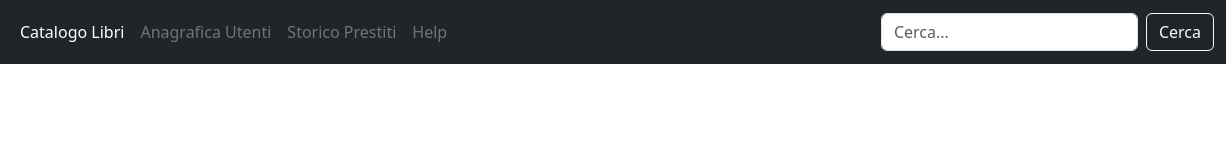
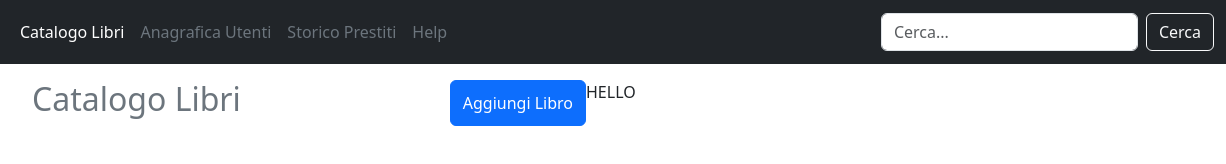
Before and after one commit to MhZ9191/html-css-bootstrap-dashboard, a plain HTML site: page index.html in a window 1280 px wide. Shown: the full height of the page, 54-1280 px from the left. Drawn offline with nearby package versions, Linux system fonts and the light colour scheme.

Commit message:
Add head for books and add display flex

```diff
--- a/index.html
+++ b/index.html
@@ -13,6 +13,7 @@
     />
   </head>
   <body>
+    <!-- HEAD -->
     <header>
       <nav class="navbar navbar-dark navbar-expand-lg bg-dark">
         <div class="container-fluid">
@@ -65,7 +66,20 @@
         </div>
       </nav>
     </header>
-
+    <!-- MAIN -->
+    <div class="container p-3">
+      <row class="d-flex flex-wrap">
+        <div class="col-12 col-lg-6">
+          <div class="d-flex justify-content-between">
+            <h2 class="text-secondary">Catalogo Libri</h2>
+            <button type="button" class="btn btn-primary">
+              Aggiungi Libro
+            </button>
+          </div>
+        </div>
+        <div class="col-12 col-lg-6">HELLO</div>
+      </row>
+    </div>
     <!-- JS BOOTSTRAP -->
     <script
       src="https://cdn.jsdelivr.net/npm/bootstrap@5.3.8/dist/js/bootstrap.bundle.min.js"
```
